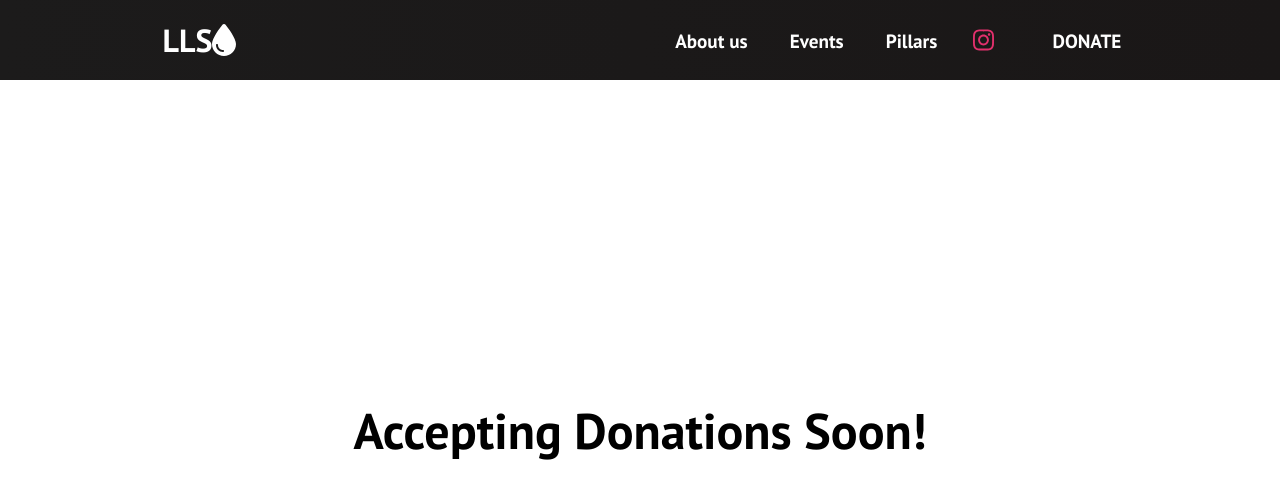
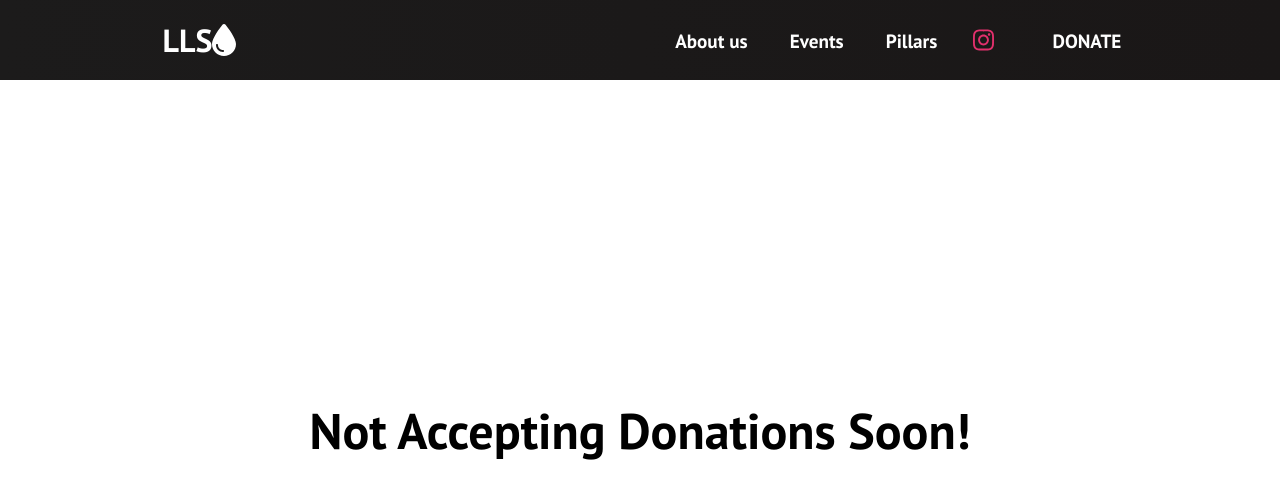
Before and after one commit to StezhenEm/lls-website, a React (Create React App) app: page /donate in a window 1280 px wide. Shown: the top 498 px of the page. Built offline with nearby package versions, Linux system fonts and the light colour scheme.

Commit message:
first commit

```diff
--- a/src/components/Donate.js
+++ b/src/components/Donate.js
@@ -6,7 +6,7 @@ import './Donate.css';
 function Donate() {
     return(
         <div className='donate-container' >
-            <h2>Accepting Donations Soon!</h2>
+            <h2>Not Accepting Donations Soon!</h2>
 
         </div>
     );
```
